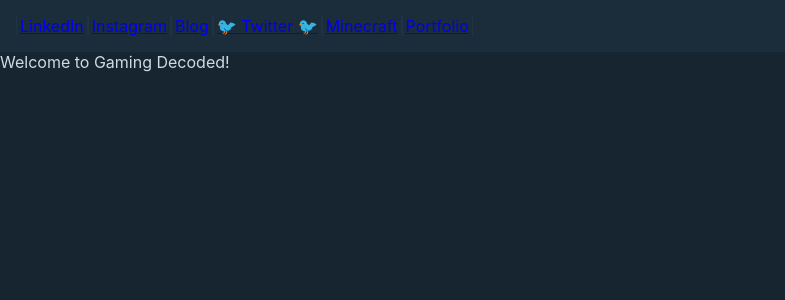
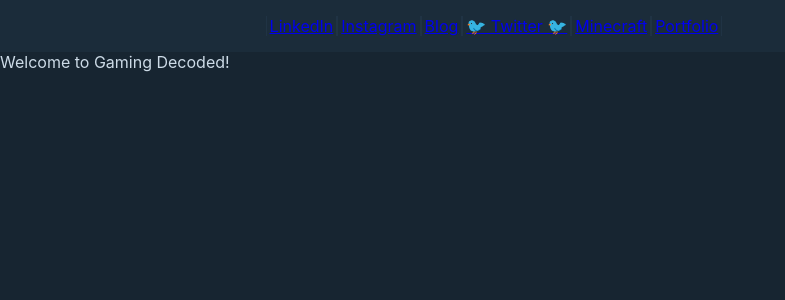
Before and after one commit to Lrd134/portfolio-project, a React (Create React App) app: page / in a window 1280 px wide. Shown: the top 300 px of the page, without its empty margins (0-785 px from the left). Built offline with nearby package versions, Linux system fonts and the light colour scheme.

Commit message:
centered div

```diff
--- a/src/App.css
+++ b/src/App.css
@@ -14,3 +14,8 @@ a.link-layout {
   border-left:  1px solid #203344;
   border-right: 1px solid #203344;
 }
+
+div.centering {
+  width: 60%;
+  margin: auto;
+}
```
